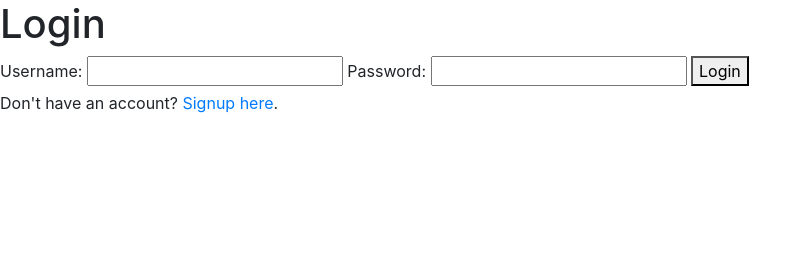
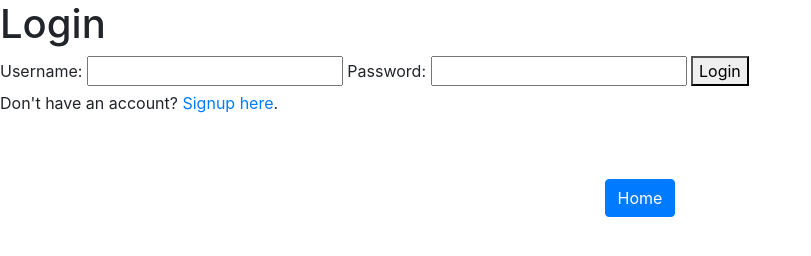
Before and after one commit to Buchatech/dadjokes-with-user-auth, a website: page features/login/login.html in a window 1280 px wide. Shown: the whole page, without its empty margins (0-811 px from the left). Drawn offline with nearby package versions, Linux system fonts and the light colour scheme.

Commit message:
Add files via upload

```diff
--- a/features/login/login.html
+++ b/features/login/login.html
@@ -16,5 +16,10 @@
         <button type="submit">Login</button>
     </form>
     <p>Don't have an account? <a href="/features/signup/signup.html">Signup here</a>.</p>
+    <br>
+    <br>
+    <div class="container">
+      <center><a href="/" class="btn btn-primary">Home</a></center>
+    </div>
 </body>
 </html>
```
